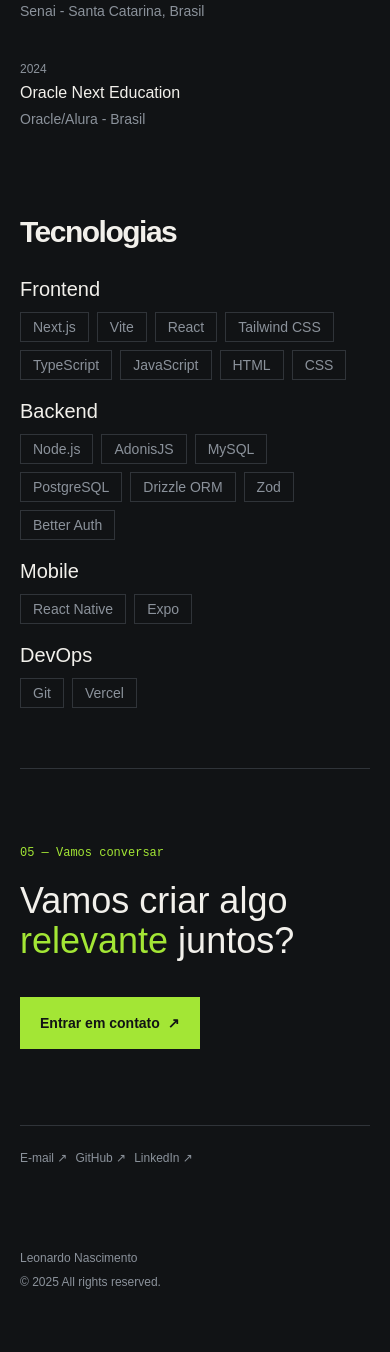
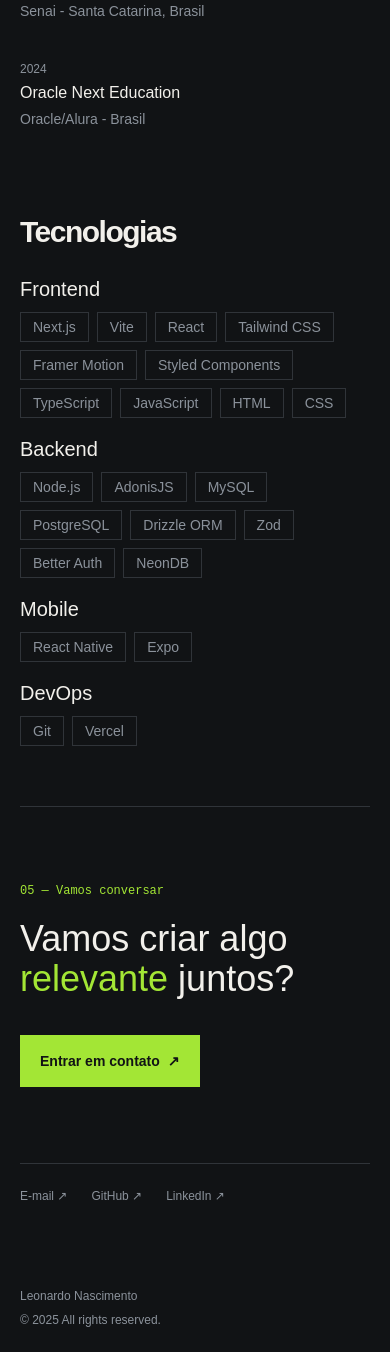
Before and after one commit to leonardonasc/portfolio, a React (Vite) app: page / in a window 390 px wide. Shown: the part 2769-4121 px from the top of the page. Before the commit the page ends 4083 px from the top, so only its background shows below. Built offline with nearby package versions, Linux system fonts and the light colour scheme.

Commit message:
fix: add missing links

```diff
--- a/src/components/contact-plus.tsx
+++ b/src/components/contact-plus.tsx
@@ -1,7 +1,7 @@
 
 export default function ContactPlus() {
     return (
-        <ul className="flex gap-2 md:gap-x-10 text-xs text-muted">
+        <ul className="flex gap-x-6 md:gap-x-10 text-xs text-muted">
             <li>
                 <a href="mailto:leonardo.nasmt@gmail.com" className="hover:text-accent hover:cursor-pointer">
                     E-mail ↗
--- a/src/components/education.tsx
+++ b/src/components/education.tsx
@@ -30,12 +30,12 @@ export default function Education() {
         {
             id: 1,
             topic: "Frontend",
-            stack: ["Next.js", "Vite", "React", "Tailwind CSS", "TypeScript", "JavaScript", "HTML", "CSS"],
+            stack: ["Next.js", "Vite", "React", "Tailwind CSS", "Framer Motion", "Styled Components", "TypeScript", "JavaScript", "HTML", "CSS"],
         },
         {
             id: 2,
             topic: "Backend",
-            stack: ["Node.js", "AdonisJS", "MySQL", "PostgreSQL", "Drizzle ORM", "Zod", "Better Auth"],
+            stack: ["Node.js", "AdonisJS", "MySQL", "PostgreSQL", "Drizzle ORM", "Zod", "Better Auth", "NeonDB"],
         },
         {
             id: 3,
--- a/src/components/footer.tsx
+++ b/src/components/footer.tsx
@@ -2,7 +2,7 @@
 export default function Footer() {
   return (
     <div className="py-1 text-xs text-muted mt-20 flex flex-col md:flex-row md:justify-between gap-2">
-      <a href="">
+      <a href="https://github.com/leonardonasc/">
         <p>Leonardo Nascimento</p>
       </a>
       <span>&copy; {new Date().getFullYear()} All rights reserved.</span>
--- a/src/components/main.tsx
+++ b/src/components/main.tsx
@@ -18,7 +18,7 @@ export default function MainContent() {
                     <button className='hover:cursor-pointer bg-accent text-background flex gap-2 px-5 md:px-4 py-4 text-sm font-semibold hover:bg-accent/80 transition-colors'>
                         Vamos conversar <span >↗</span>
                     </button>
-                    <a href="#" className='text-muted text-xs px-9 py-3 flex md:ml-4 gap-x-3 items-center hover:text-accent/80 transition-colors'>
+                    <a href="#projects" className='text-muted text-xs px-9 py-3 flex md:ml-4 gap-x-3 items-center hover:text-accent/80 transition-colors'>
                         Ver projetos <span className='text-accent'>↓</span>
                     </a>
                 </div>
```
